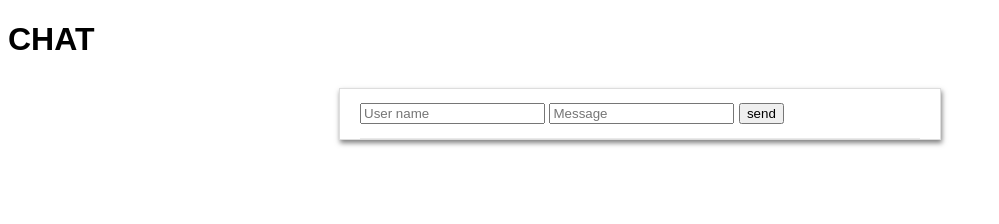
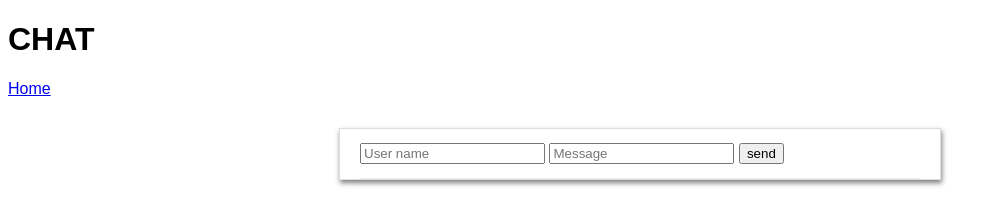
Before and after one commit to DavidMendoza5/CursoNodeSHM, a website: page public/index.html in a window 1280 px wide. Shown: the whole page, without its empty margins (0-999 px from the left). Drawn offline with nearby package versions, Linux system fonts and the light colour scheme; no server answers.

Commit message:
Botones añadidos

```diff
--- a/public/index.html
+++ b/public/index.html
@@ -7,6 +7,7 @@
     <body>
 
         <h1>CHAT</h1>
+        <a href="http://localhost:8080/#/" target="_blank" type="button">Home</a>
 
         <div id="chat-container">
             <div id="chat-window">
@@ -18,7 +19,7 @@
                 </div>
                 <input type="text" id="username" placeholder="User name">
                 <input type="text" id="message" placeholder="Message">
-                <button id="send" value="send"> send</button>
+                <button id="send" value="send">send</button>
 
             </div>
         </div>
```
